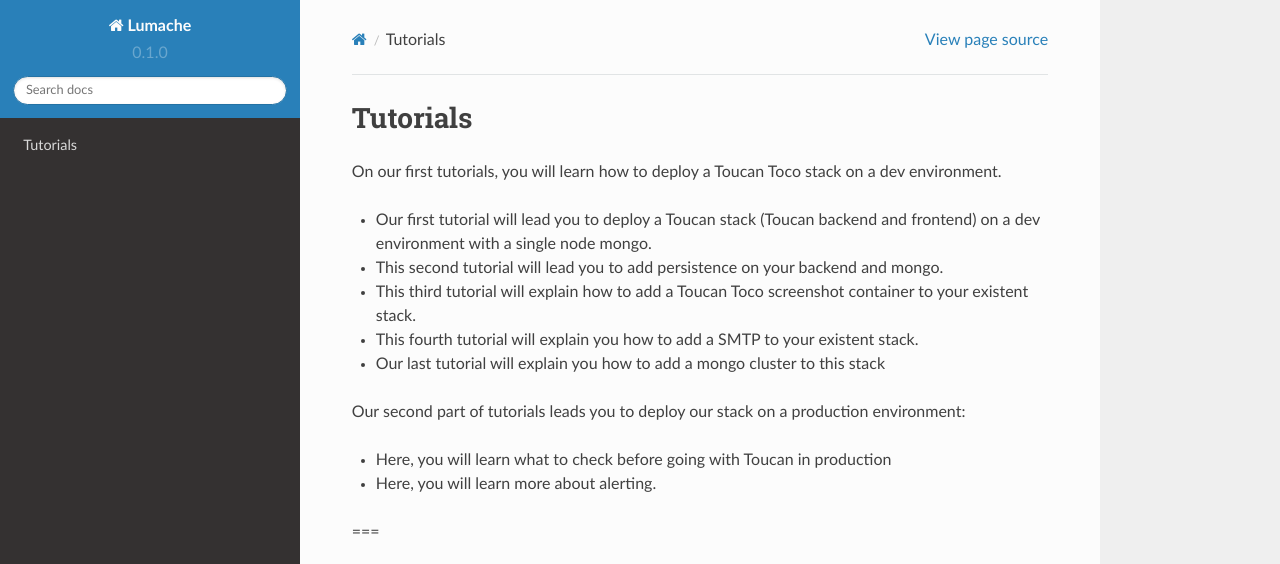
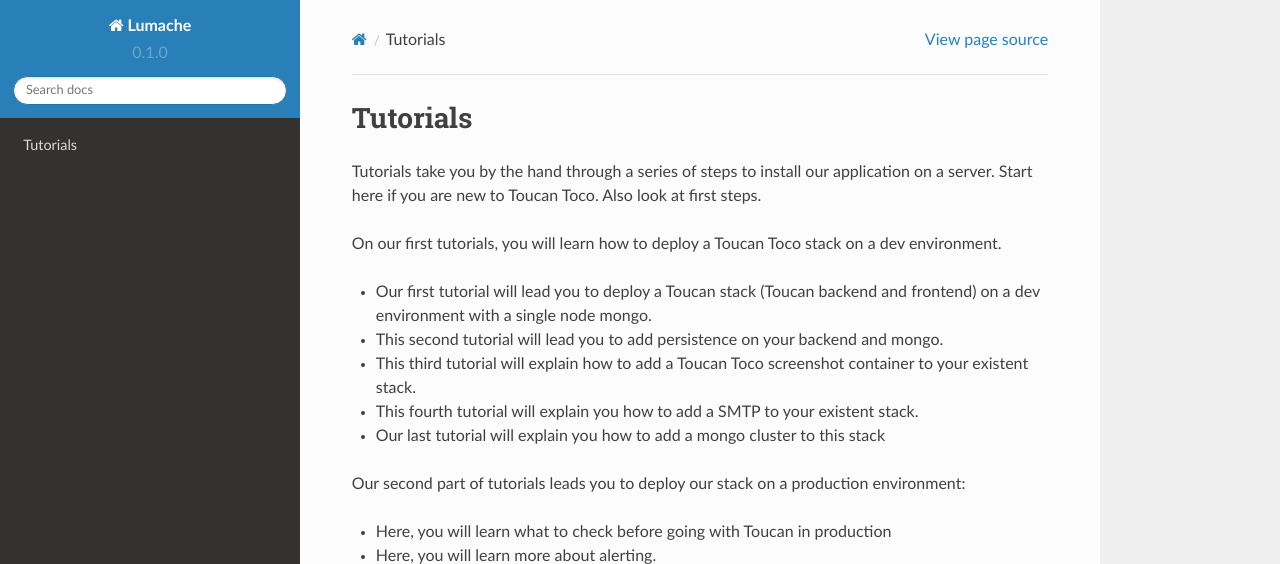
Before and after one commit to ThGa-Droid/self-hosted-doc, a Sphinx documentation site: the page built from docs/source/tutorial.rst, in a window 1280 px wide, cut to the strip 0-564 px from the top of the page. Built offline with Sphinx 7.4.7 and the Read the Docs theme 2.0.0, drawn with Linux system fonts in a browser that asks for light colours; pages that are not in the unit, such as notebooks, are missing from menus.

Commit message:
Update tutorial.rst

```diff
--- a/docs/source/tutorial.rst
+++ b/docs/source/tutorial.rst
@@ -1,5 +1,7 @@
 Tutorials
 ==========
+
+Tutorials take you by the hand through a series of steps to install our application on a server. Start here if you are new to Toucan Toco. Also look at first steps.
 
 On our first tutorials, you will learn how to deploy a Toucan Toco stack on a dev environment.
 
```
